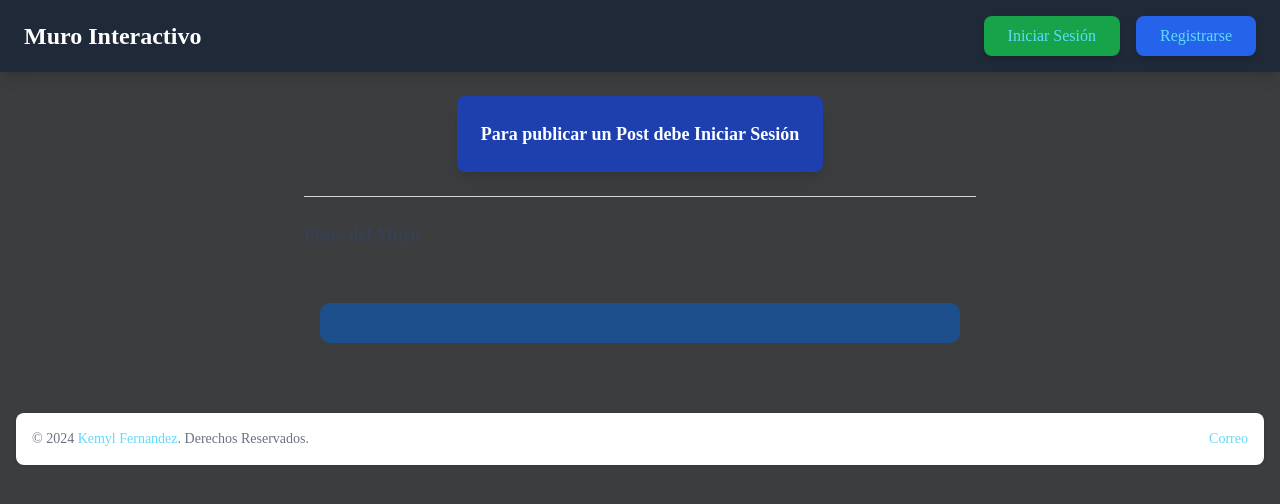
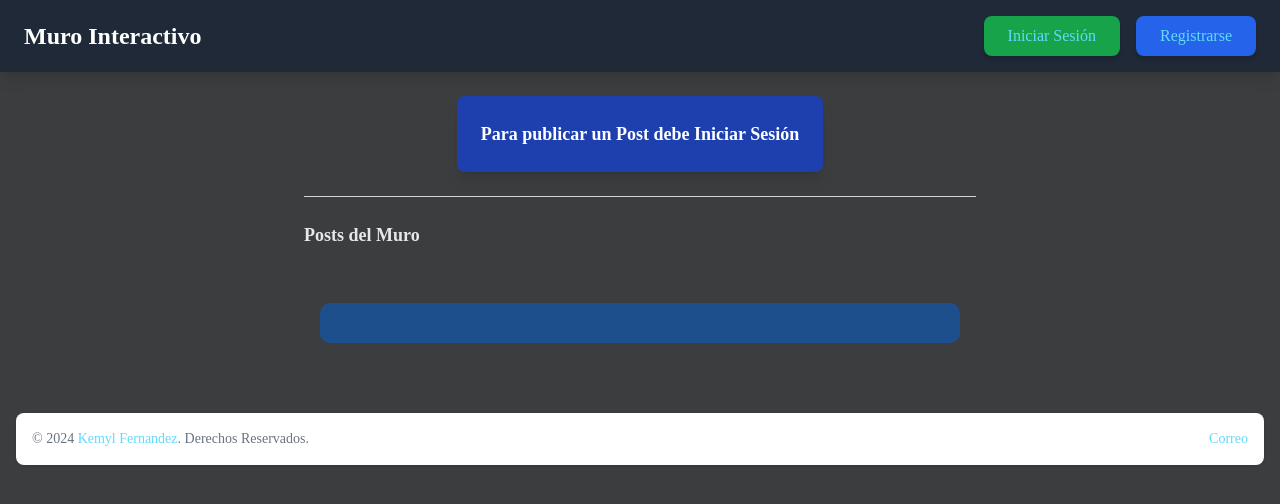
Before and after one commit to Kenshin299/muro-interactivo-Prog3, a React (Create React App) app: page / in a window 1280 px wide. Shown: the top 504 px of the page. Built offline with nearby package versions, Linux system fonts and the light colour scheme; no server answers; the database is empty.

Commit message:
Paquetes Auditados

```diff
--- a/package.json
+++ b/package.json
@@ -38,6 +38,7 @@
     ]
   },
   "devDependencies": {
+    "ajv": "^8.17.1",
     "tailwindcss": "^3.4.15"
   }
 }
--- a/src/components/Posts.js
+++ b/src/components/Posts.js
@@ -81,7 +81,7 @@ function Posts(props) {
                 </div>
             )}
             <div className="border-t border-gray-300 w-full max-w-2xl pt-6">
-                <h5 className="text-lg font-semibold text-gray-700">Posts del Muro</h5>
+                <h5 className="text-lg font-semibold text-gray-200">Posts del Muro</h5>
             </div>
             <PostContainer isSent={isSent} />
         </div>
```
Also changed, not shown: 1 other file (tests, documents, lock files or other folders).
